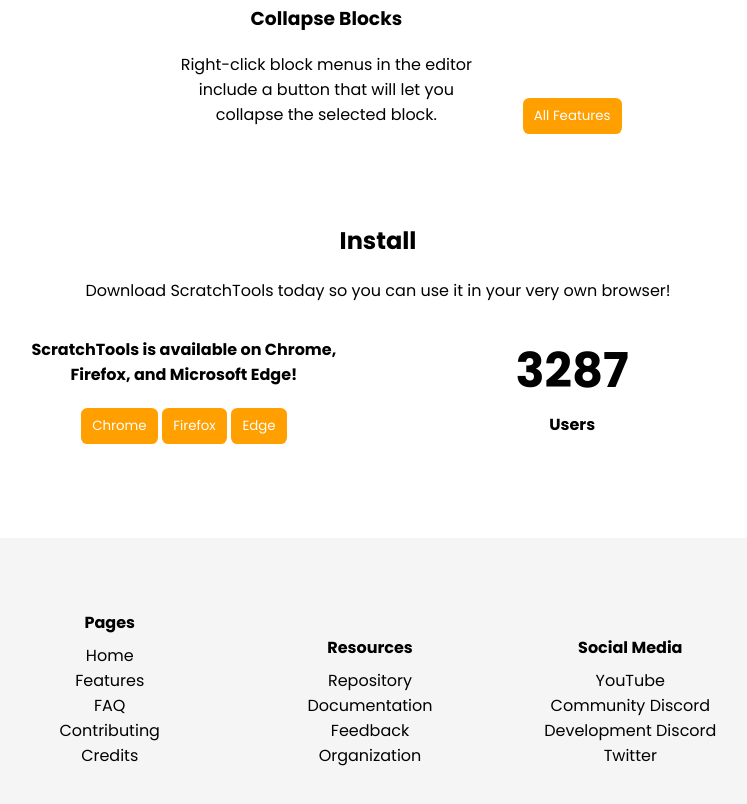
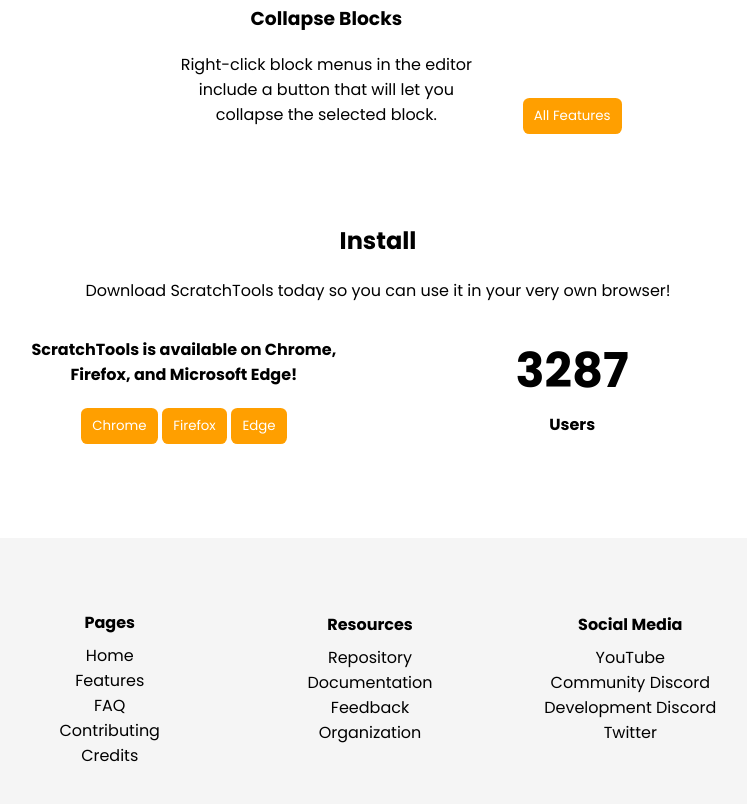
Before and after one commit to callumjt/website3, a plain HTML site: page index.html in a window 1280 px wide. Shown: the part 1648-2452 px from the top of the page, without its empty margins (270-1017 px from the left). Drawn offline with Linux system fonts and the light colour scheme.

Commit message:
Update footer.css
Changed the spacing of the footer to look better and more organized after adding the new item in the last pr.

```diff
--- a/css/footer.css
+++ b/css/footer.css
@@ -9,10 +9,23 @@
   margin-top: 3rem;
 }
 
-.footer-section-1, .footer-section-2, .footer-section-3 {
+.footer-section-1{
   width: 20rem;
   max-width: 20vw;
   display: inline-block;
+}
+.footer-section-2 {
+  width: 20rem;
+  max-width: 20vw;
+  display: inline-block;
+  transform: translate(0px, -23px);
+
+}
+.footer-section-3 {
+  width: 20rem;
+  max-width: 20vw;
+  display: inline-block;
+  transform: translate(0px, -23px);
 }
 
 .footer a {
```
